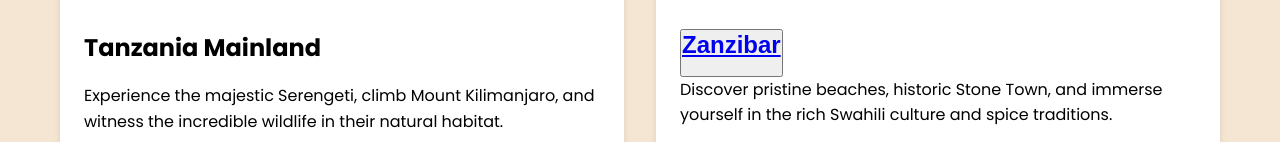
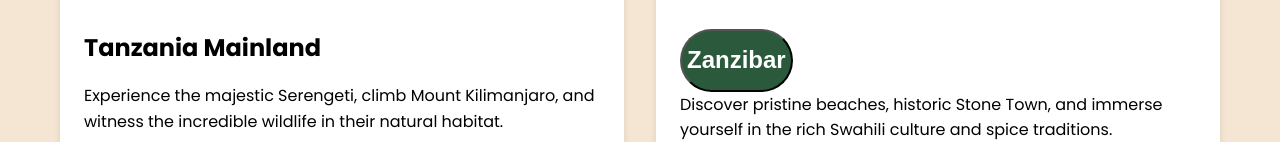
Before and after one commit to mussazully/Curisal, a plain HTML site: page index.html in a window 1280 px wide. Shown: the part 1245-1387 px from the top of the page. Drawn offline with Linux system fonts and the light colour scheme.

Commit message:
Update scc.css

```diff
--- a/scc.css
+++ b/scc.css
@@ -144,7 +144,26 @@ body {
   overflow: hidden;
   box-shadow: 0 4px 6px rgba(0, 0, 0, 0.1);
 }
+.location-card a{
+  text-decoration: none;
+  color: var(--color-white);
+}
+.location-card button{
+  background-color: var(--color-safari);
+  padding: 5px;
+  border-radius: 50px;
+  text-align: center;
+  margin-bottom: 0;
+  padding-bottom: 0;
+  padding-top: 15px;
+}
+.location-card button:hover{
+  background-color: var(--color-ocean);
+}
 
+.location-card button:active{
+  background-color: var(--color-safari)
+}
 .location-card img {
   width: 100%;
   height: 250px;
```
